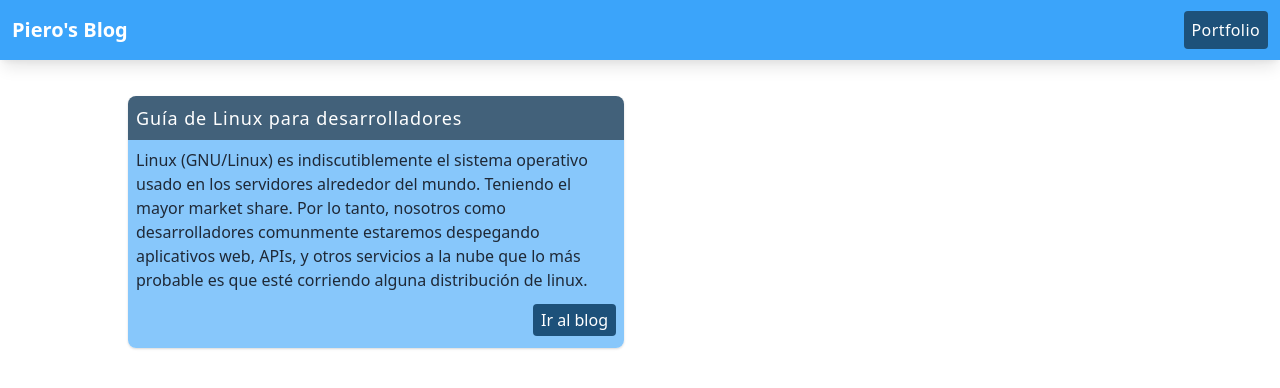
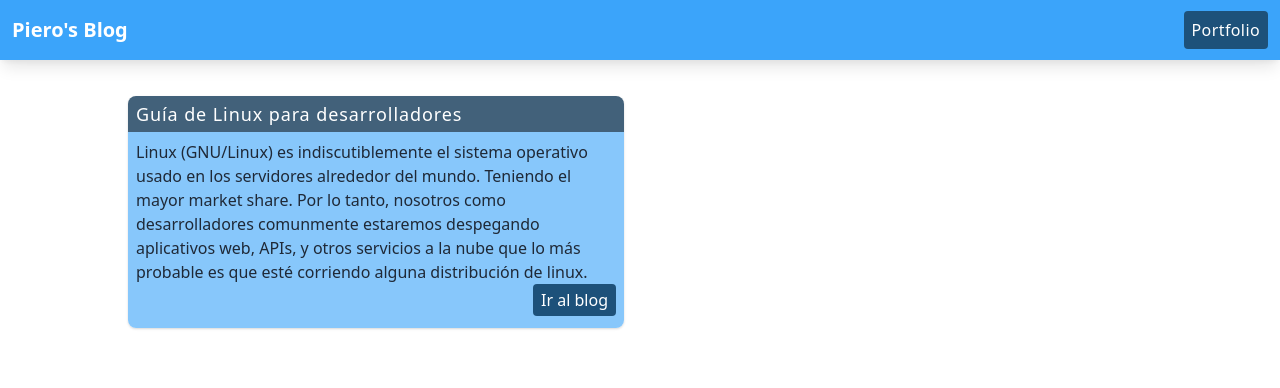
Before and after one commit to PieroNarciso/blog-site, a Gatsby site: page / in a window 1280 px wide. Built offline with nearby package versions, Linux system fonts and the light colour scheme; Gatsby itself is replaced by a stand-in of ours; what @tailwindcss/typography would draw is missing.

Commit message:
Fixed height issue in card blog component
Added flex box to render full height by the two cols

```diff
--- a/src/components/ui/CardBlog.tsx
+++ b/src/components/ui/CardBlog.tsx
@@ -15,19 +15,19 @@ const CardBlog: React.FC<CardBlogProps> = ({
   className,
 }) => {
   return (
-    <div className={"bg-white rounded-lg overflow-hidden shadow" + " " + className}>
-      <div className="bg-primary-gray px-2 py-2">
+    <div className={"bg-white rounded-lg overflow-hidden shadow flex flex-col" + " " + className}>
+      <div className="bg-primary-gray px-2 py-1">
         <h1 className="text-white text-lg font-medium tracking-wider">
           {title}
         </h1>
       </div>
-      <div className="bg-primary-light px-2 pb-3 pt-2 text-gray-800">
+      <div className="bg-primary-light px-2 pb-3 pt-2 text-gray-800 flex-grow flex-col flex justify-between">
         <p>{description}</p>
         <div>
           <div>
           </div>
           <div className="flex flex-row-reverse">
-            <Link className="mt-3 bg-primary-dark hover:bg-primary-darker px-2 py-1 rounded text-white font-medium" to={path}>Ir al blog</Link>
+            <Link className="bg-primary-dark hover:bg-primary-darker px-2 py-1 rounded text-white font-medium" to={path}>Ir al blog</Link>
           </div>
         </div>
       </div>
```
